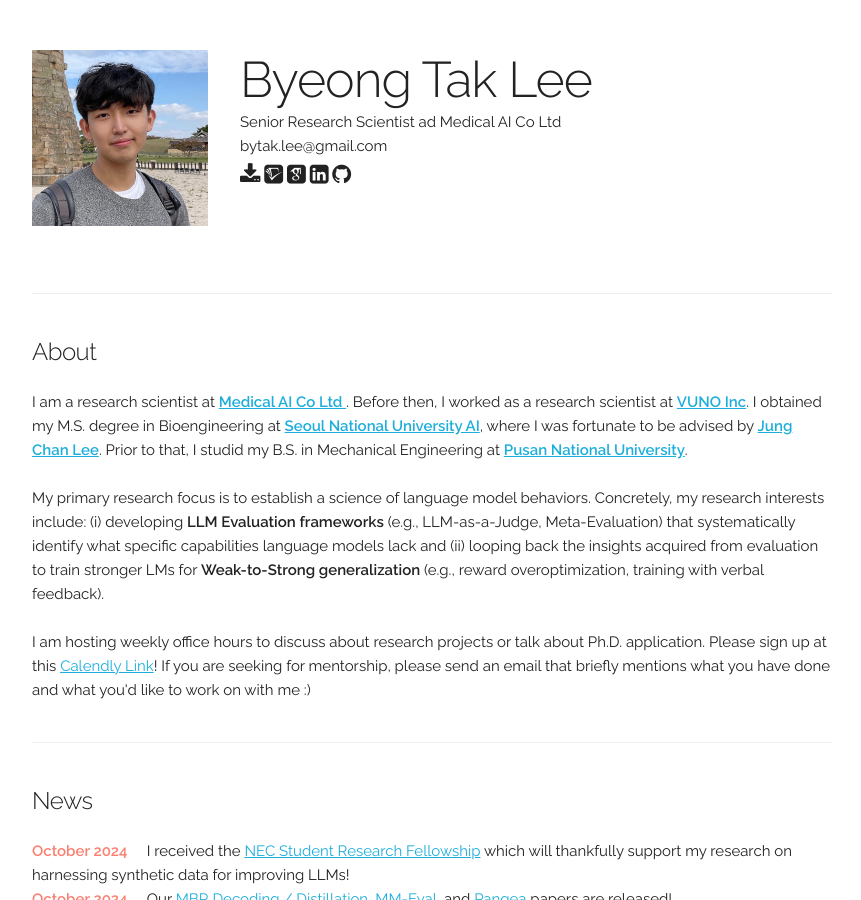
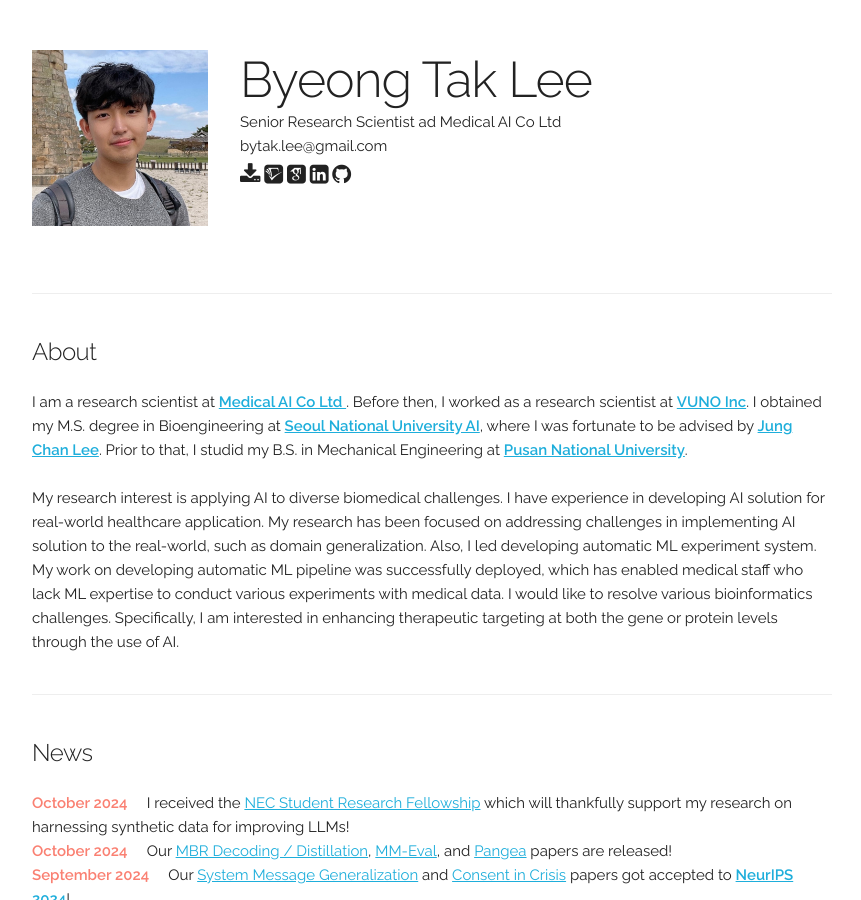
Before and after one commit to byeongtak/byeongtak.github.io, a Jekyll site: the page built from index.html, in a window 1280 px wide and 900 px high. Shown: the whole window, without its empty margins (208-1069 px from the left). Built offline with Jekyll 4.4.1, drawn with Linux system fonts in a browser that asks for light colours; some web fonts are replaced.

Commit message:
Update index.html

```diff
--- a/index.html
+++ b/index.html
@@ -19,11 +19,10 @@
   Prior to that, I studid my B.S. in Mechanical Engineering at <b><a href="https://me.pusan.ac.kr/new/eng/"> Pusan National University</a></b>.
   <br>
   <br>
-  My primary research focus is to establish a science of language model behaviors.
-  Concretely, my research interests include: (i) developing <b>LLM Evaluation frameworks</b> (e.g., LLM-as-a-Judge, Meta-Evaluation) that systematically identify what specific capabilities language models lack and (ii) looping back the insights acquired from evaluation to train stronger LMs for <b>Weak-to-Strong generalization</b> (e.g., reward overoptimization, training with verbal feedback).
-  <br>
-  <br>
-  I am hosting weekly office hours to discuss about research projects or talk about Ph.D. application. Please sign up at this <a href="https://calendly.com/seungonk-andrew/mentoring-or-discussion-with-seungone">Calendly Link</a>! If you are seeking for mentorship, please send an email that briefly mentions what you have done and what you'd like to work on with me :)
+  My research interest is applying AI to diverse biomedical challenges.
+  I have experience in developing AI solution for real-world healthcare application. My research has been focused on addressing challenges in implementing AI solution to the real-world, such as domain generalization.
+  Also, I led developing automatic ML experiment system. My work on developing automatic ML pipeline was successfully deployed, which has enabled medical staff who lack ML expertise to conduct various experiments with medical data.
+  I would like to resolve various bioinformatics challenges. Specifically, I am interested in enhancing therapeutic targeting at both the gene or protein levels through the use of AI.
 </div>
 
 <!-- ========== News ========== -->
```
